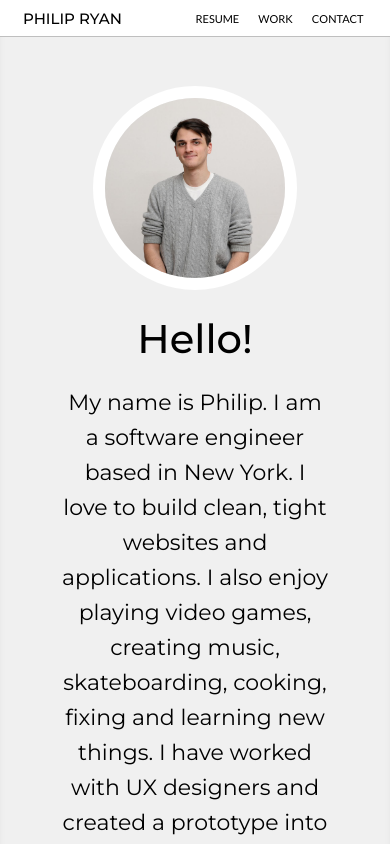
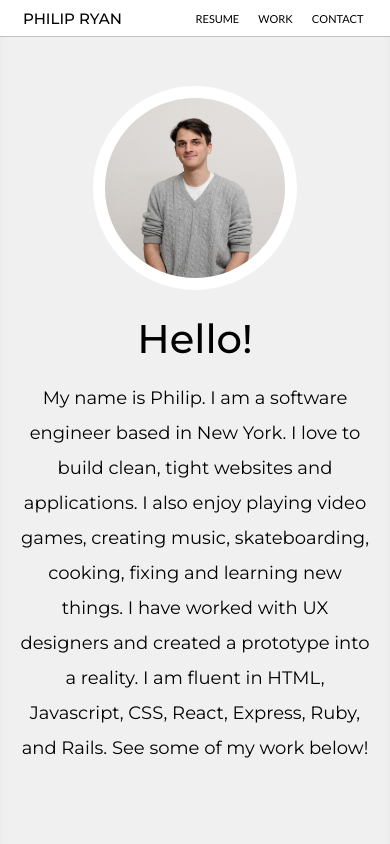
Before and after one commit to pryan-x/myportfolio, a React (Create React App) app: page / in a window 390 px wide. Shown: the top 844 px of the page. Built offline with nearby package versions, Linux system fonts and the light colour scheme; some icons are missing.

Commit message:
fixed welcome font size

```diff
--- a/src/styles/Landing.css
+++ b/src/styles/Landing.css
@@ -186,6 +186,9 @@ i {
         padding: 15px 0;
         text-align: center;
     }
+    .about {
+        padding: 10px 20px;
+    }
 }
 @media (max-width: 500px) {
     .contact-container {
@@ -196,6 +199,9 @@ i {
 @media (max-width: 620px) {
     main {
         padding-top: 47px;
+    }
+    .welcome-text {
+        font-size: 18px;
     }
 }
 @media (max-width: 520px) {
```
